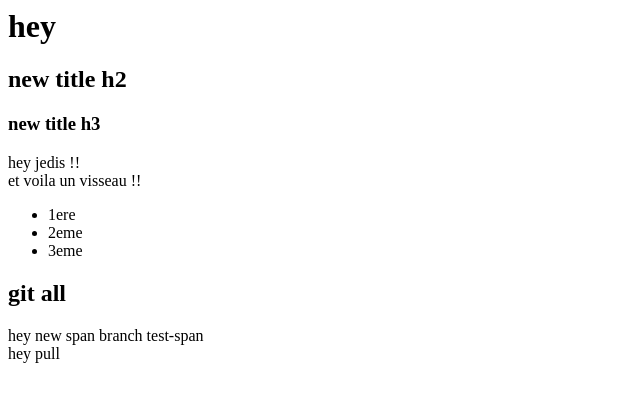
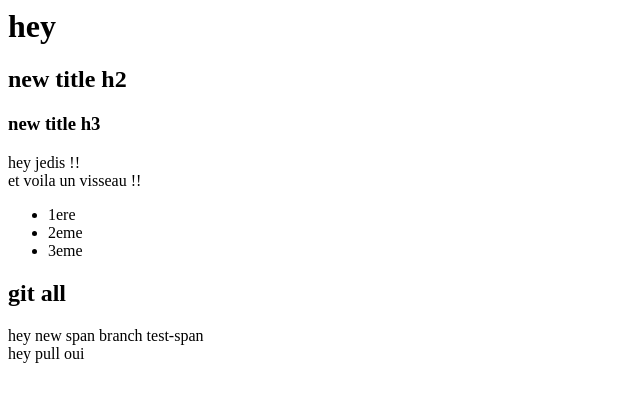
Before and after one commit to BedaouiKhalil/apprendreGit, a plain HTML site: page index.html in a window 1280 px wide. Shown: the full height of the page, 0-640 px from the left. Drawn offline with Linux system fonts and the light colour scheme.

Commit message:
miss  oui

```diff
--- a/index.html
+++ b/index.html
@@ -16,6 +16,4 @@
 </div>
 
 <span> hey new span branch test-span </span>
-<div>
-  hey pull
-</div>
+<div>hey pull oui</div>
```
